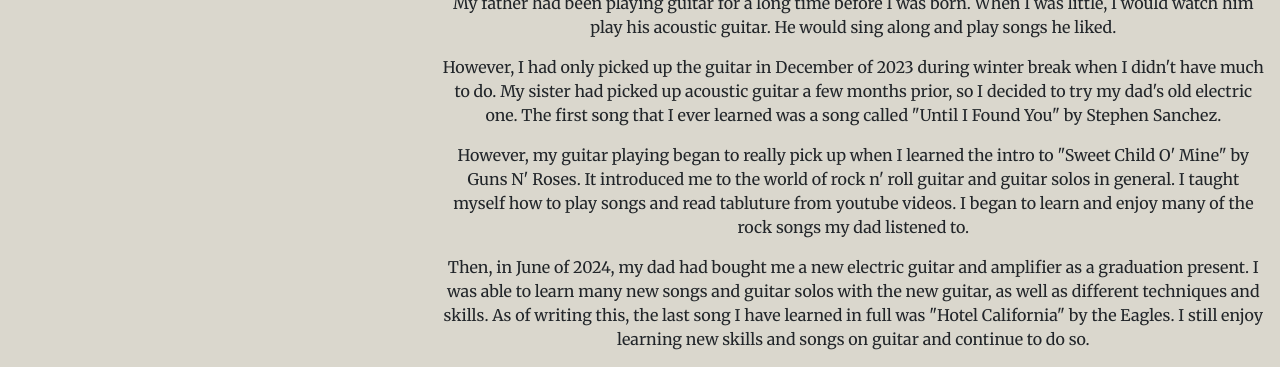
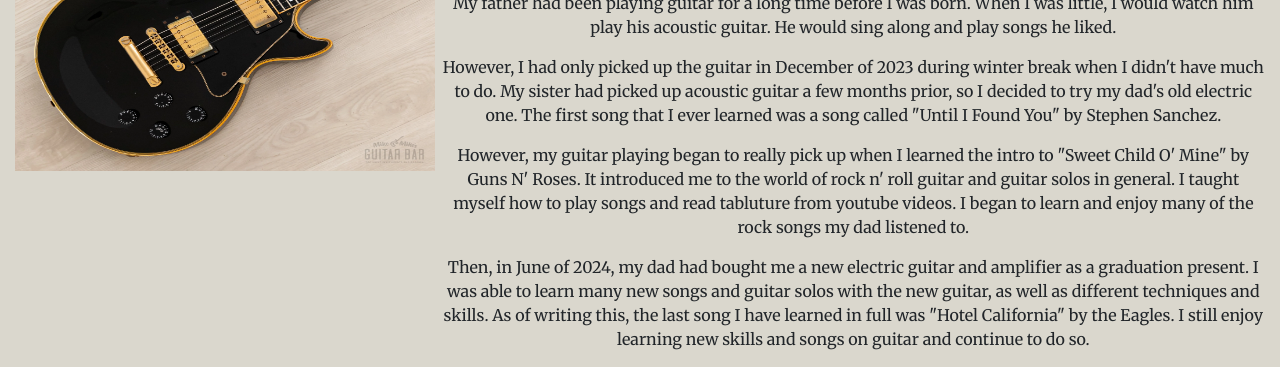
Before and after one commit to GVales1/GVales1.github.io, a plain HTML site: page hobbies.html in a window 1280 px wide. Shown: the part 713-1100 px from the top of the page. Drawn offline with nearby package versions, Linux system fonts and the light colour scheme; a web font is replaced by a local one.

Commit message:
thirdcommit

```diff
--- a/hobbies.html
+++ b/hobbies.html
@@ -63,7 +63,9 @@
         </div>
         <div class="row first">
             <div class="col-md-4">
-
+                <img src="media/guitar.webp" alt="guitar"
+                width="420px"
+                height="250px">
             </div>
             <div class="col-md-8 text-center">
                 <br>
```
Also changed, not shown: media/guitar.webp (added).
